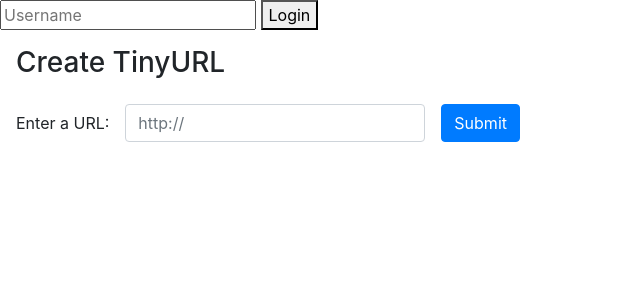
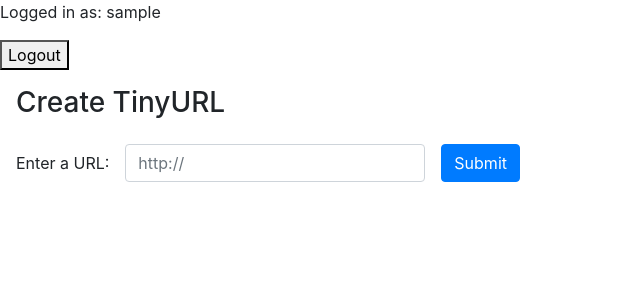
Before and after one commit to amzia99/tinyapp, a Node server app: template views/urls_new.ejs in a window 1280 px wide. Shown: the top 300 px of the page, without its empty margins (0-640 px from the left). Run offline with Node 20, Linux system fonts and the light colour scheme; the template is opened without the code that fills it: most values are stand-ins (such as "Sample title", 1, 10 or a date in 2020); some libraries are stand-ins or nearby versions.

Commit message:
IMplemented username with cookie parser

```diff
--- a/express_server.js
+++ b/express_server.js
@@ -32,9 +32,12 @@ app.get("/fetch", (req, res) => {
 });
 
 app.get("/urls", (req, res) => {
-  const templateVars = { urls: urlDatabase };
+  const templateVars = {
+    username: req.cookies["username"],
+  };
   res.render("urls_index", templateVars);
 });
+
 
 app.get("/urls/new", (req, res) => {
   res.render("urls_new");
@@ -65,6 +68,20 @@ if (!longURL) {
   res.status(404).send("Short URL not found.");
 }
 
+app.get("/login", (req, res) => {
+  const templateVars = {
+    username: req.cookies["username"],
+  };
+  res.render("login", templateVars);
+});
+
+app.get("/register", (req, res) => {
+  const templateVars = {
+    username: req.cookies["username"],
+  };
+  res.render("register", templateVars);
+});
+
 
 app.post("/urls", (req, res) => {
   const shortURL = generateRandomString();
@@ -86,12 +103,16 @@ app.post('/urls/:id', (req, res) => {
   res.redirect('/urls');
 });
 
-app.post('/login', (req, res) => {
+app.post("/login", (req, res) => {
   const { username } = req.body;
-  res.cookie('username', username);
-  res.redirect('/urls');
+  res.cookie("username", username);
+  res.redirect("/urls");
 });
 
+app.post("/logout", (req, res) => {
+  res.clearCookie("username");
+  res.redirect("/login");
+});
 
 
 function generateRandomString() {
--- a/views/partials/_header.ejs
+++ b/views/partials/_header.ejs
@@ -1,8 +1,15 @@
 <header>
-  <nav>
-    <form action="/login" method="POST" style="display: inline;">
-      <input type="text" name="username" placeholder="Username" required>
-      <button type="submit">Login</button>
+  <% if (username) { %>
+  <p>Logged in as: <%= username %></p>
+  <form action="/logout" method="POST">
+      <button type="submit">Logout</button>
     </form>
-  </nav>
+  <% } else { %>
+  <form action="/login" method="GET">
+  <button type="submit">Login</button>
+    </form>
+    <form action="/register" method="GET">
+      <button type="submit">Register</button>
+    </form>
+  <% } %>
 </header>
```
Also changed, not shown: package.json (+5 -4 lines), 1 other file.
